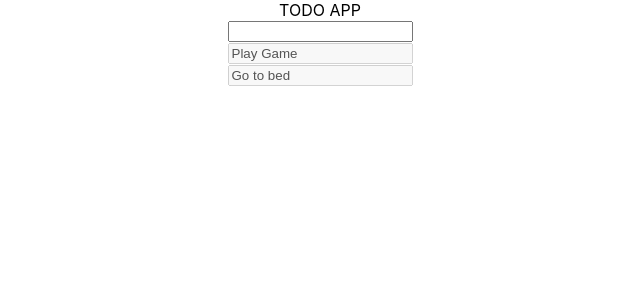
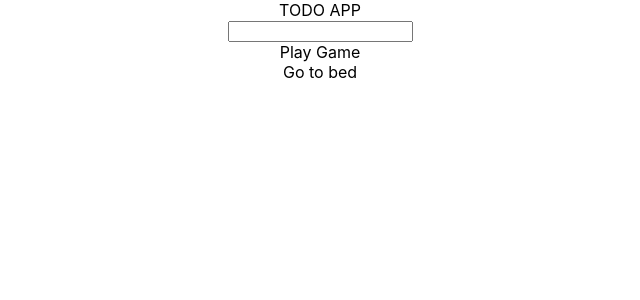
Before and after one commit to hau1862/Todo-list, a React (Create React App) app: page / in a window 1280 px wide. Shown: the top 300 px of the page, without its empty margins (320-960 px from the left). Built offline with nearby package versions, Linux system fonts and the light colour scheme.

Commit message:
Fix core

```diff
--- a/src/App.css
+++ b/src/App.css
@@ -1,51 +1,23 @@
-.traffic-light {
-    height: 220px;
-    display: flex;
-    flex-direction: column;
-    justify-content: space-between;
-    align-items: center;
-}
-
-.traffic-light .bulb {
-    height: 60px;
-    width: 60px;
-    border-radius: 50%;
-    opacity: 0.2;
-}
-
-.traffic-light .bulb.red {
-    background-color: red;
-}
-
-.traffic-light .bulb.yellow {
-    background-color: yellow;
-}
-
-.traffic-light .bulb.green {
-    background-color: green;
-}
-
-.traffic-light .bulb.active {
-    opacity: 1;
-}
-
 .container {
     text-align: center;
 }
 
-.reset-traffic-light {
-    margin-top: 20px;
-    font-size: 20px;
-    padding: 8px 16px;
-    border-radius: 4px;
-    background-color:red;
-    color: white;
-    border: none;
-    box-shadow: 0 0 16px rgba(0, 0, 0, 0.4);
-    outline: none;
-    opacity: 0.7;
+.todo-heading {
+
 }
 
-.reset-traffic-light:hover {
-    opacity: 1;
+.todo-list {
+
 }
+
+.todo-list .todo-item {
+
+}
+
+.todo-item.todo-item--done {
+    text-decoration: line-through;
+}
+
+.todo-item.todo-item--edit {
+
+}
--- a/src/App.js
+++ b/src/App.js
@@ -36,7 +36,7 @@ class App extends React.Component {
         const { listTask } = this.state;
         return (
             <div className="container">
-                <div className="header">TODO APP</div>
+                <div className="todo-heading">TODO APP</div>
                 <AddItem handleAddItem={ this.handleAddItem }/>
                 <TodoList listTask={listTask} handleUpdateListTask={this.handleUpdateListTask}/>
             </div>
--- a/src/component/AddItem.js
+++ b/src/component/AddItem.js
@@ -17,7 +17,7 @@ class AddItem extends React.Component {
                 content: this.state.content,
                 isDone: false
             };
-
+            event.target.value = "";
             this.props.handleAddItem(newItem);
         }
         else {
--- a/src/component/TodoItem.js
+++ b/src/component/TodoItem.js
@@ -4,40 +4,21 @@ import Lib from "../lib";
 class TodoItem extends React.Component {
     constructor(props) {
         super(props);
-
-        this.state = {
-            ...this.props.task,
-            isEdit: true
-        }
-
-        this.handleChangeContent = this.handleChangeContent.bind(this);
+        this.handleClickTask = this.handleClickTask.bind(this);
     }
 
-    handleChangeContent(event) {
-        if(event.charCode === 13) {
-            const newItem = {
-                content: this.state.content,
-                isDone: this.state.isDone
-            };
+    handleClickTask(event) {
+        const isDone = !this.props.task.isDone
+        this.props.handleSaveItem({ ...this.props.task, isDone });
+    }
 
-            this.props.handleSaveItem(newItem);
-        }
-        else {
-            this.setState({ ...this.state, content: event.target.value });
-        }
-    }
     render() {
-        let { content, isDone, isEdit } = this.state;
-        if(isDone) {
-            this.setState({...this.state, isEdit: false});
-        }
+        let { content, isDone } = this.props.task;
+        const className = Lib.classNames("todo-item", { "todo-item--done": isDone });
+
         return (
-            <div className={ Lib.classNames("todo-item", { "todo-item--done": isDone }, { "todo-item--edit": isEdit }) }>
-                {(isEdit) ? (
-                    <input type="text" disabled value={content} onKeyPress={this.handleChangeContent} />
-                ) : (
-                    content
-                )}
+            <div className={ className } onClick={ this.handleClickTask }>
+                { content }
             </div>
         );
     }
--- a/src/component/TodoList.js
+++ b/src/component/TodoList.js
@@ -5,26 +5,22 @@ class TodoList extends React.Component {
     constructor(props) {
         super(props);
 
-        this.state = {
-            listTask: this.props.listTask
-        }
-
         this.handleDeleteItem = this.handleDeleteItem.bind(this);
         this.handleSaveItem = this.handleSaveItem.bind(this);
     }
 
-    handleDeleteItem(item) {
-        const { listTask } = this.state;
-        const index = listTask.indexOf(item);
-
-        this.props.handleUpdateListTask([...listTask.slice(0, index), ...listTask.slice(index + 1)]);
+    handleDeleteItem(index) {
+        return () => {
+            const { listTask } = this.props;
+            this.props.handleUpdateListTask([...listTask.slice(0, index), ...listTask.slice(index + 1)]);
+        }
     }
 
-    handleSaveItem(item) {
-        const { listTask } = this.state;
-        const index = listTask.indexOf(item);
-
-        this.props.handleUpdateListTask([...listTask.slice(0, index), item, ...listTask.slice(index + 1)]);
+    handleSaveItem(index) {
+        return (item) => {
+            const { listTask } = this.props;
+            this.props.handleUpdateListTask([...listTask.slice(0, index), item, ...listTask.slice(index + 1)]);
+        }
     }
 
     render() {
@@ -34,7 +30,7 @@ class TodoList extends React.Component {
             <div className="todo-list">
                 {
                     listTask.map((task, index) => {
-                        return <TodoItem task={task} key={index} handleDeleteItem={this.handleDeleteItem} handleSaveItem={this.handleSaveItem}/>;
+                        return <TodoItem task={task} key={index} handleDeleteItem={this.handleDeleteItem(index)} handleSaveItem={this.handleSaveItem(index)}/>;
                     })
                 }
             </div>
```
